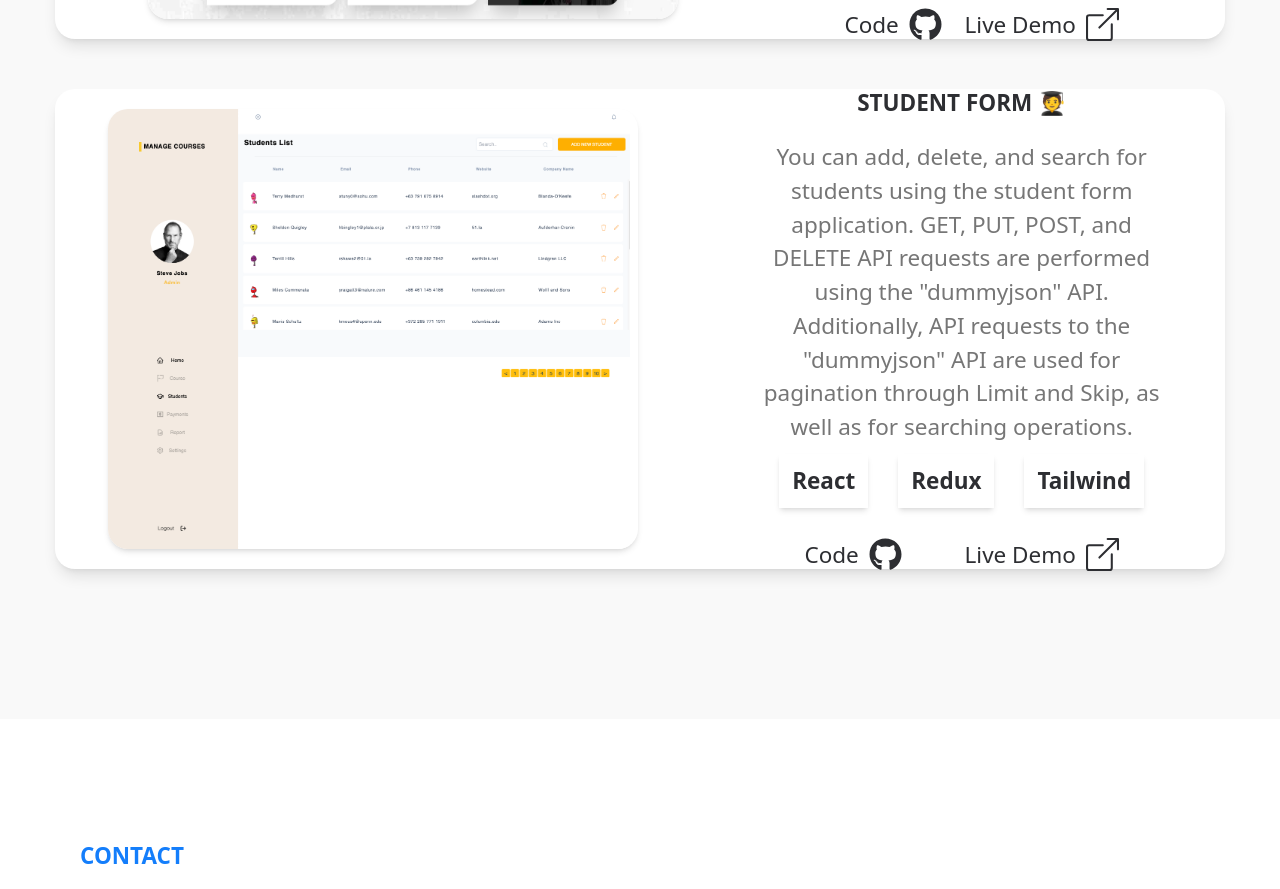
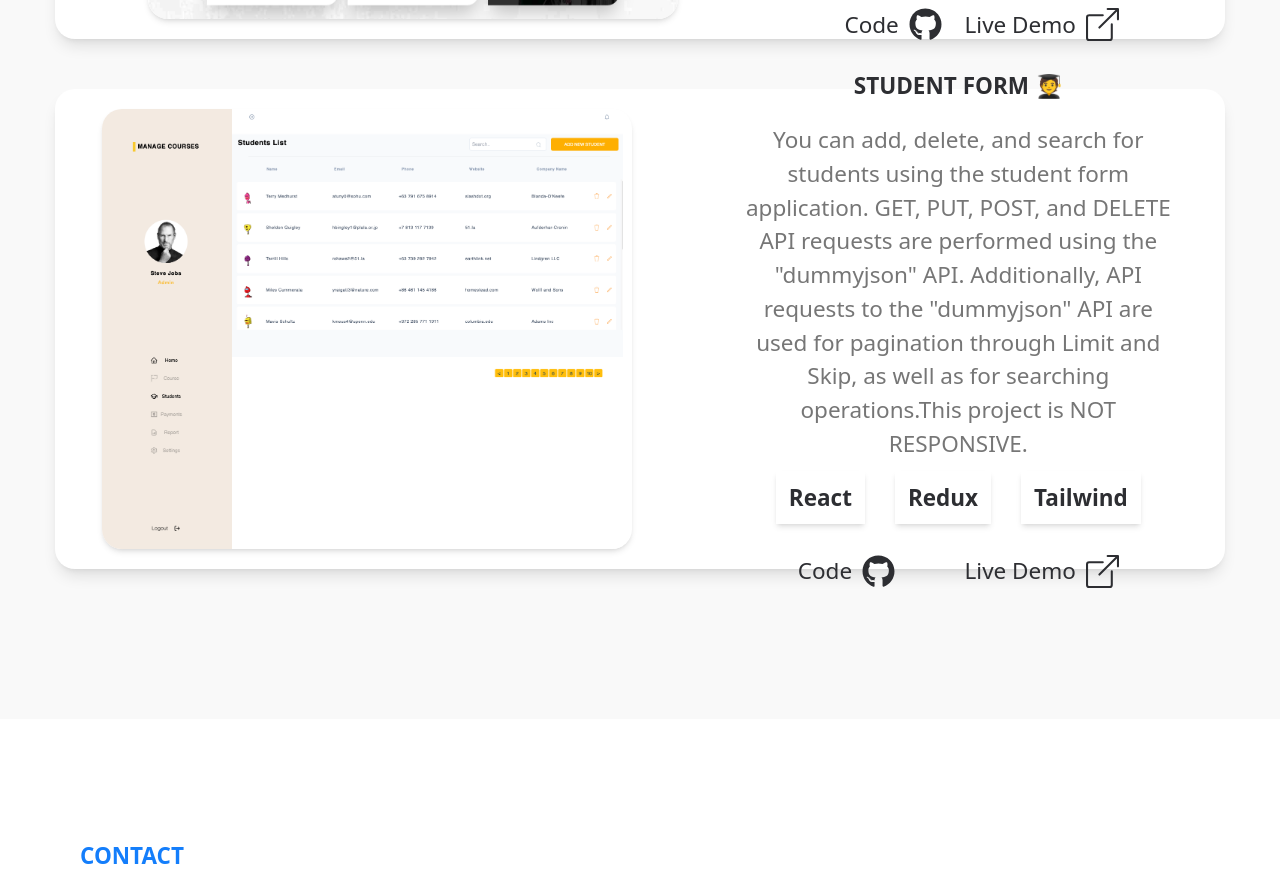
Before and after one commit to tahsingultekin/my-portfolio, a React (Create React App) app: page / in a window 1280 px wide. Shown: the part 2780-3669 px from the top of the page. Built offline with nearby package versions, Linux system fonts and the light colour scheme.

Commit message:
Update Project_3.jsx

```diff
--- a/src/components/Project_3.jsx
+++ b/src/components/Project_3.jsx
@@ -13,7 +13,7 @@ const Project_3 = () => {
           className="bg-center bg-cover h-full md1020:h-auto"
         />
       </div>
-      <div className="review-text flex flex-col h-auto justify-center text-center w-[42rem] md1020:my-0 md1020:mx-auto min400:w-full">
+      <div className="review-text flex flex-col h-auto justify-center text-center w-[44rem] md1020:my-0 md1020:mx-auto min400:w-full">
         <h3 className="text-[#2d2e32] text-[2.25rem] mb-[2rem] relative uppercase font-bold">
           Student Form 🧑‍🎓
         </h3>
@@ -22,7 +22,7 @@ const Project_3 = () => {
           application. GET, PUT, POST, and DELETE API requests are performed
           using the "dummyjson" API. Additionally, API requests to the
           "dummyjson" API are used for pagination through Limit and Skip, as
-          well as for searching operations.
+          well as for searching operations.This project is NOT RESPONSIVE.
         </p>
         <div className="stack flex gap-[3rem] justify-center mt-[1rem]">
           <p className="text-[#2d2e32] text-[2.25rem] font-semibold text-center bg-[#fff] shadow-md  py-[1rem] px-[1.3rem] cursor-pointer">
```
